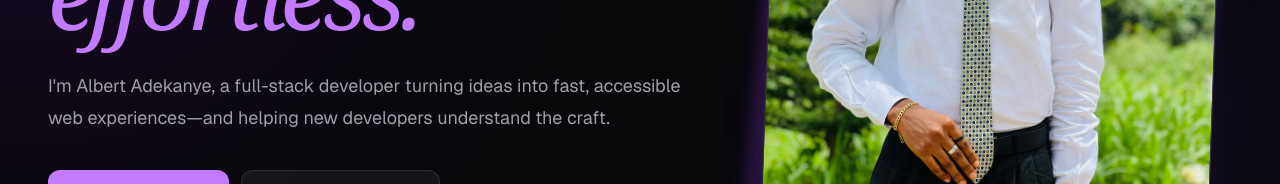
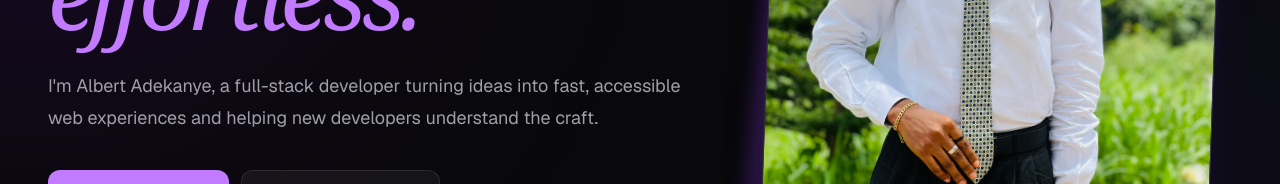
Before and after one commit to AlbertAdekanye/codewithkanye-portfolio, a Next.js app: page / in a window 1280 px wide. Shown: the part 549-733 px from the top of the page. Built offline with nearby package versions, Linux system fonts and the light colour scheme.

Commit message:
fix: remove unnecessary dash in paragraph for improved readability

```diff
--- a/src/app/page.js
+++ b/src/app/page.js
@@ -216,7 +216,7 @@ export default function Home() {
             <p className="mt-7 max-w-2xl text-base leading-7 text-zinc-400 sm:text-lg sm:leading-8">
               I&apos;m Albert Adekanye, a
               full-stack developer turning ideas into
-              fast, accessible web experiences—and
+              fast, accessible web experiences and
               helping new developers understand the
               craft.
             </p>
```
